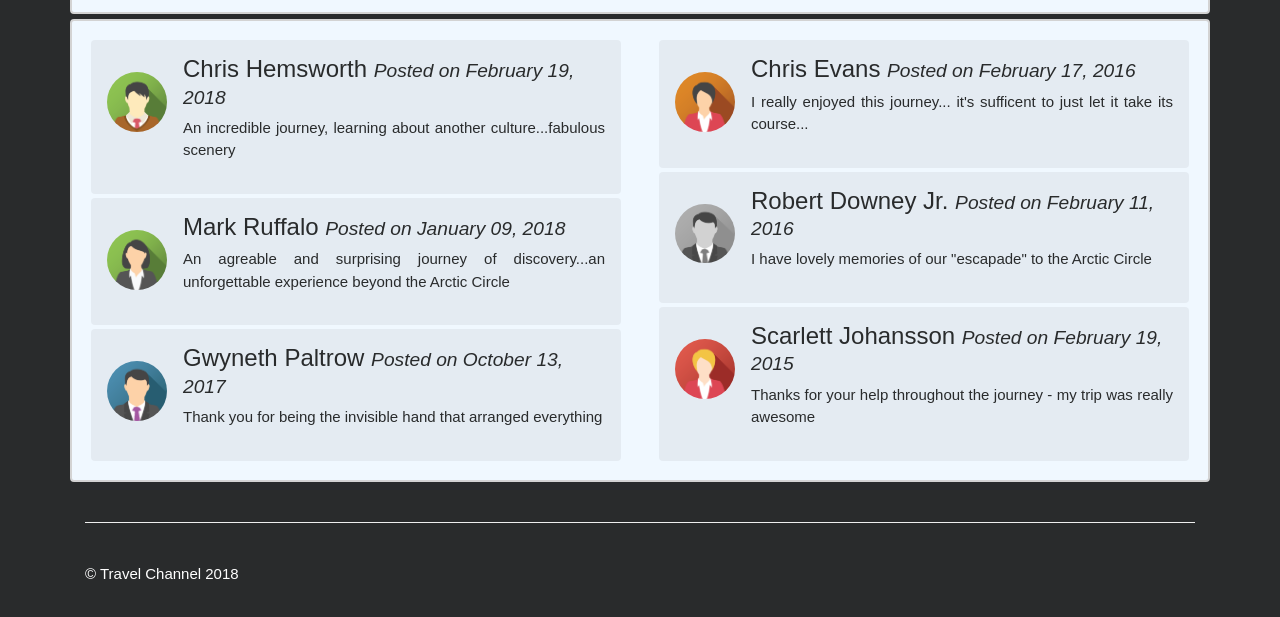
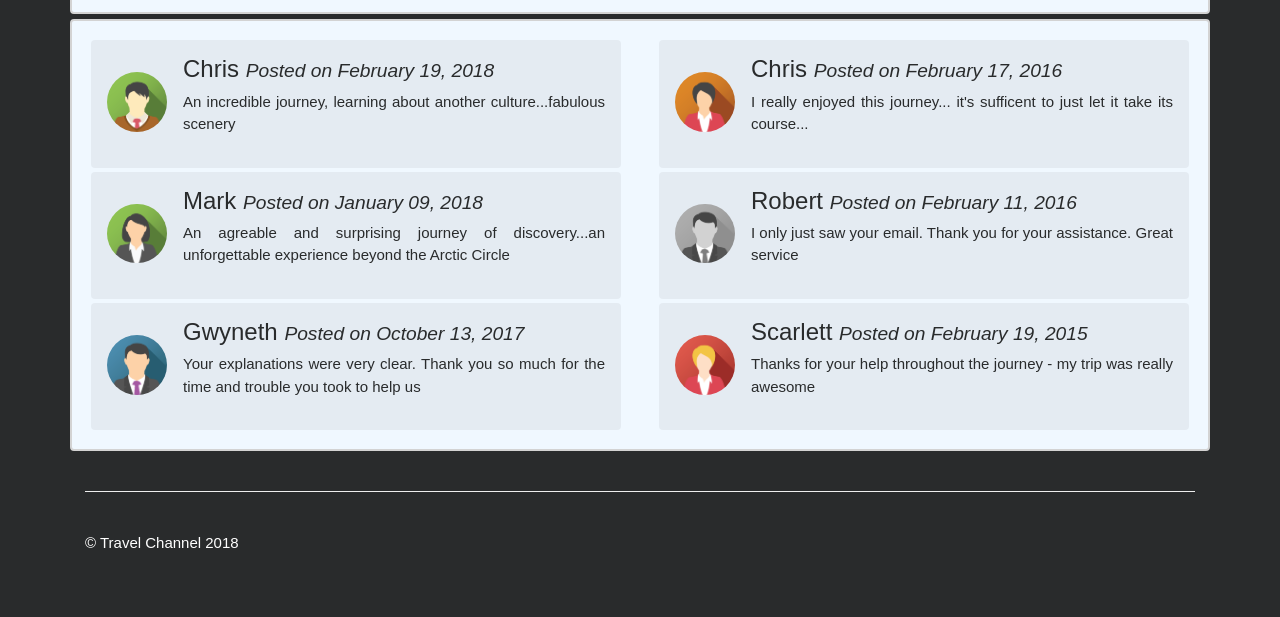
Before and after one commit to sritams5/Assignment4, a plain HTML site: page index.html in a window 1280 px wide. Shown: the part 3012-3629 px from the top of the page. Drawn offline with Linux system fonts and the light colour scheme.

Commit message:
media object changes

```diff
--- a/index.html
+++ b/index.html
@@ -173,22 +173,22 @@
           <div class="media border p-3">
             <img src="img/img_avatar1.png" alt="John Doe" class="mr-3 mt-3  rounded-circle img-fluid" style="width:60px;">
             <div class="media-body">
-              <h4>Chris Hemsworth <small><i>Posted on February 19, 2018</i></small></h4>
+              <h4>Chris <small><i>Posted on February 19, 2018</i></small></h4>
               <p>An incredible journey, learning about another culture...fabulous scenery</p>
             </div>
           </div>
           <div class="media border p-3">
             <img src="img/img_avatar2.png" alt="John Doe" class="mr-3 mt-3  rounded-circle img-fluid" style="width:60px;">
             <div class="media-body">
-              <h4>Mark Ruffalo <small><i>Posted on January 09, 2018</i></small></h4>
+              <h4>Mark <small><i>Posted on January 09, 2018</i></small></h4>
               <p>An agreable and surprising journey of discovery...an unforgettable experience beyond the Arctic Circle</p>
             </div>
           </div>
           <div class="media border p-3">
             <img src="img/img_avatar3.png" alt="John Doe" class="mr-3 mt-3  rounded-circle img-fluid" style="width:60px;">
             <div class="media-body">
-              <h4>Gwyneth Paltrow <small><i>Posted on October 13, 2017</i></small></h4>
-              <p>Thank you for being the invisible hand that arranged everything</p>
+              <h4>Gwyneth <small><i>Posted on October 13, 2017</i></small></h4>
+              <p>Your explanations were very clear. Thank you so much for the time and trouble you took to help us</p>
             </div>
           </div>
         </div>
@@ -206,21 +206,21 @@
         <div class="media border p-3">
           <img src="img/img_avatar4.png" alt="John Doe" class="mr-3 mt-3  rounded-circle img-fluid" style="width:60px;">
           <div class="media-body">
-            <h4>Chris Evans <small><i>Posted on February 17, 2016</i></small></h4>
+            <h4>Chris <small><i>Posted on February 17, 2016</i></small></h4>
             <p>I really enjoyed this journey... it's sufficent to just let it take its course...</p>
           </div>
         </div>
         <div class="media border p-3">
           <img src="img/img_avatar5.png" alt="John Doe" class="mr-3 mt-3  rounded-circle img-fluid" style="width:60px;">
           <div class="media-body">
-            <h4>Robert Downey Jr. <small><i>Posted on February 11, 2016</i></small></h4>
-            <p>I have lovely memories of our "escapade" to the Arctic Circle</p>
+            <h4>Robert <small><i>Posted on February 11, 2016</i></small></h4>
+            <p>I only just saw your email. Thank you for your assistance. Great service</p>
           </div>
         </div>
         <div class="media border p-3">
           <img src="img/img_avatar6.png" alt="John Doe" class="mr-3 mt-3  rounded-circle img-fluid" style="width:60px;">
           <div class="media-body">
-            <h4>Scarlett Johansson <small><i>Posted on February 19, 2015</i></small></h4>
+            <h4>Scarlett <small><i>Posted on February 19, 2015</i></small></h4>
             <p>Thanks for your help throughout the journey - my trip was really awesome</p>
           </div>
         </div>
```
